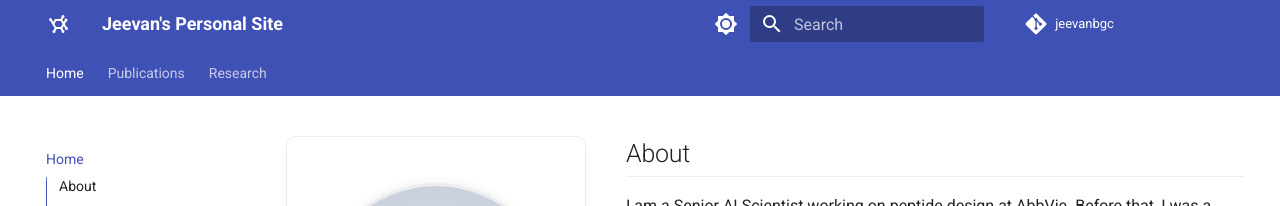
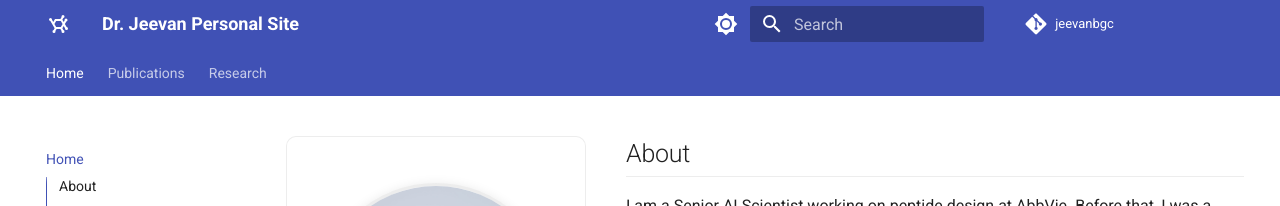
Before and after one commit to jeevanbgc/jeevanbgc.github.io, an MkDocs documentation site: the page built from docs/index.md, in a window 1280 px wide. Shown: the top 206 px of the page. Built offline with MkDocs 1.6.1 and Material for MkDocs 9.7.7, drawn with Linux system fonts in a browser that asks for light colours.

```diff
--- a/mkdocs.yml
+++ b/mkdocs.yml
@@ -1,6 +1,6 @@
-site_name: Jeevan's Personal Site
-site_description: Personal site of Jeevan B. GC — Senior AI Scientist, Peptide Design
-site_author: Jeevan B. GC
+site_name: Dr. Jeevan Personal Site
+site_description: Personal site of Dr. Jeevan B. GC — Senior AI Scientist, Peptide Design
+site_author: Dr. Jeevan B. GC
 site_url: https://github.com/jeevanbgc/
 
 site_dir: site
```
